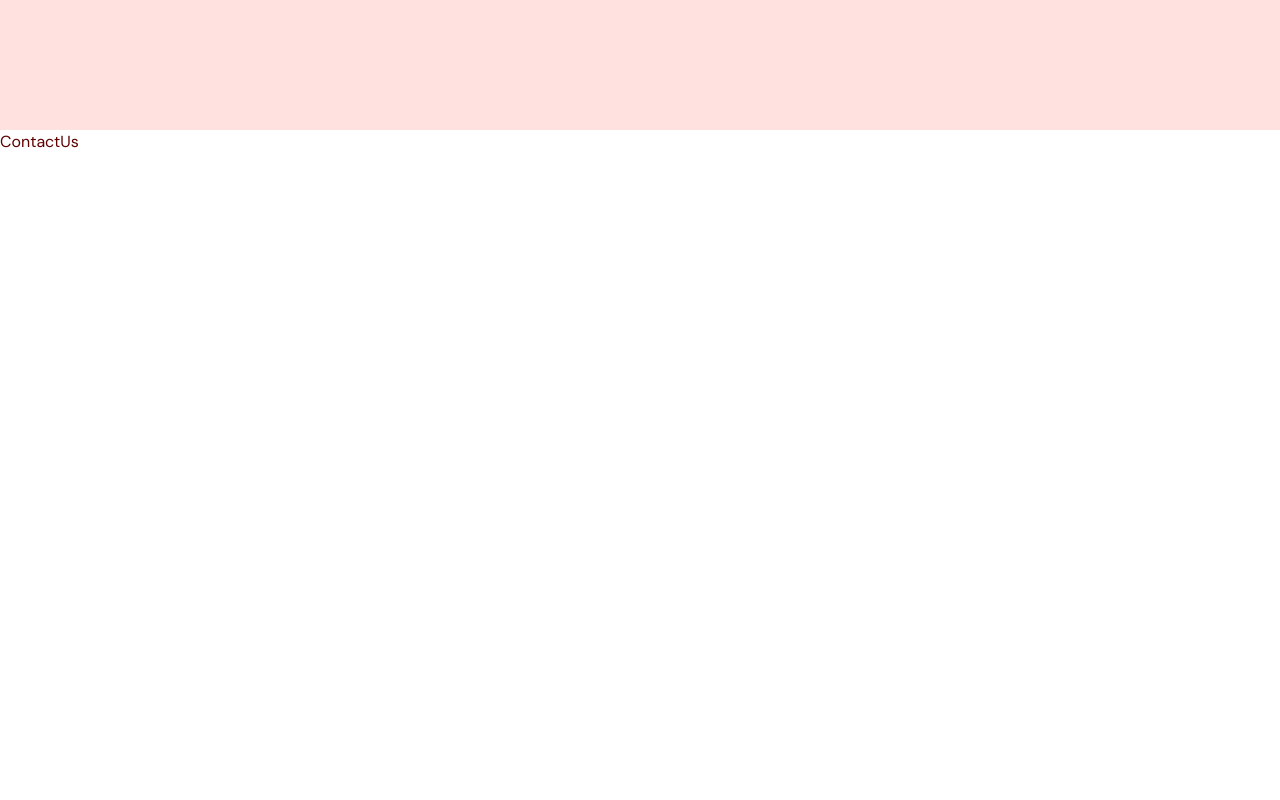
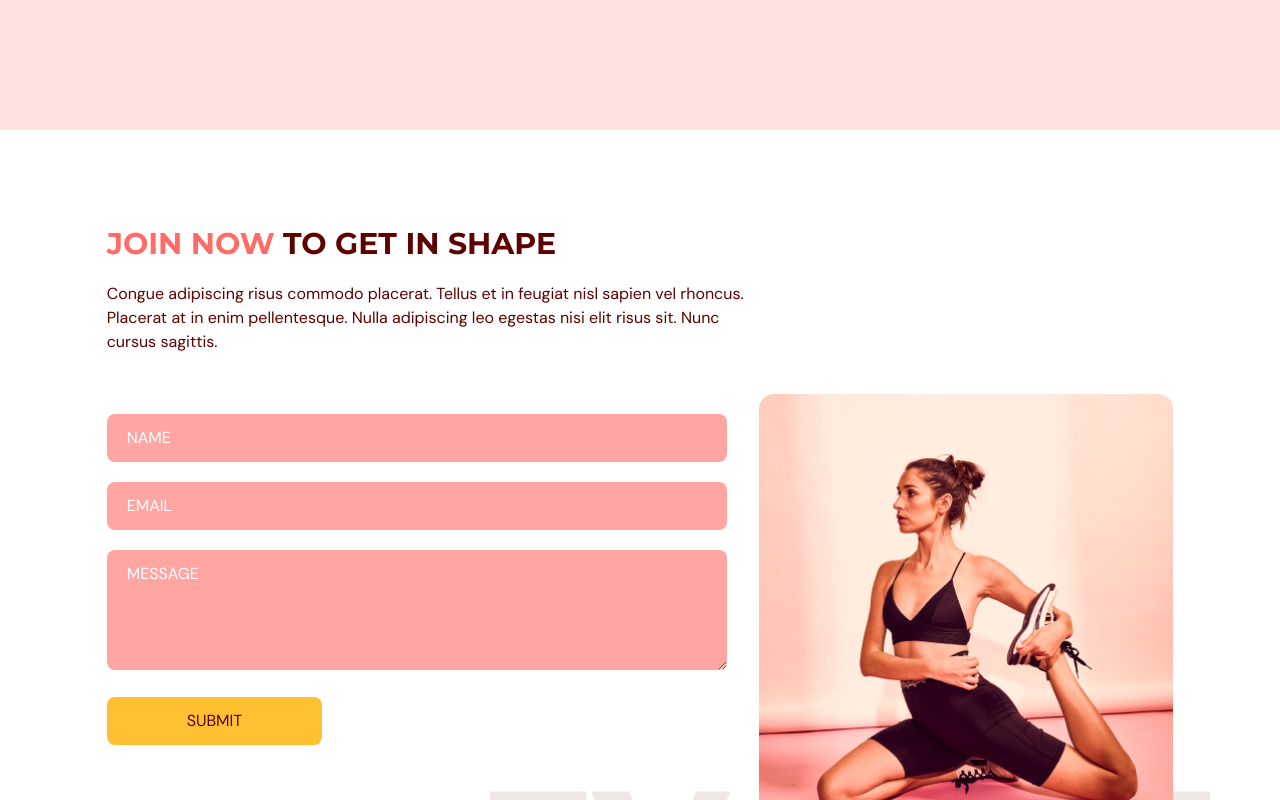
Before and after one commit to notLeri/evogym, a React (Vite) app: page / in a window 1280 px wide. Shown: the part 2860-3660 px from the top of the page. Before the commit the page ends 3014 px from the top, so only its background shows below. Built offline with nearby package versions, Linux system fonts and the light colour scheme.

Commit message:
added forms in contactUs

```diff
--- a/package.json
+++ b/package.json
@@ -14,7 +14,8 @@
     "framer-motion": "^11.0.28",
     "react": "^18.2.0",
     "react-anchor-link-smooth-scroll": "^1.0.12",
-    "react-dom": "^18.2.0"
+    "react-dom": "^18.2.0",
+    "react-hook-form": "^7.51.3"
   },
   "devDependencies": {
     "@types/node": "^20.12.7",
--- a/src/scenes/ContactUs/index.tsx
+++ b/src/scenes/ContactUs/index.tsx
@@ -1,12 +1,160 @@
-
+import { useForm } from "react-hook-form"
+import { SelectedPage } from "@/shared/types"
+import { motion } from "framer-motion"
+import ContactUsPageGraphic from "@/assets/ContactUsPageGraphic.png"
+import HText from "@/shared/HText"
 
 type Props = {
-
+    setSelectedPage: (value: SelectedPage) => void
 }
 
-const ContactUs = (props: Props) => {
-  return (
-    <div>ContactUs</div>
+const ContactUs = ({ setSelectedPage }: Props) => {
+    const inputStyles = `mt-5 w-full rounded-lg bg-primary-300 px-5 py-3 placeholder-white`
+
+    const {
+        register,
+        trigger,
+        formState: { errors },
+    } = useForm()
+
+    const onSubmit = async (e: any) => {
+        const isValid = await trigger();
+        if (!isValid) {
+            e.preventDefault();
+        }
+    }
+
+    return (
+    <section id="contactus" className="mx-auto w-5/6 pt-24 pb-32">
+        <motion.div
+            onViewportEnter={() => setSelectedPage(SelectedPage.ContactUs)}
+        >
+            <motion.div onViewportEnter={() => setSelectedPage(SelectedPage.ContactUs)}>
+                {/* HEADER */}
+                <motion.div
+                    className="md:w-3/5"
+                    initial="hidden"
+                    whileInView="visible"
+                    viewport={{ once: true, amount: 0.5 }}
+                    transition={{ delay: 0.2, duration: 0.7 }}
+                    variants={{
+                        hidden: { opacity: 0, x: -50 },
+                        visible: { opacity: 1, x: 0 },
+                    }}
+                >
+                    <HText>
+                        <span className="text-primary-500">JOIN NOW</span> TO GET IN SHAPE
+                    </HText>
+                    <p className="my-5">
+                        Congue adipiscing risus commodo placerat. Tellus et in feugiat nisl
+                        sapien vel rhoncus. Placerat at in enim pellentesque. Nulla
+                        adipiscing leo egestas nisi elit risus sit. Nunc cursus sagittis.
+                    </p>
+                </motion.div>
+
+                {/* FORM AND IMAGE */}
+                <div className="mt-10 justify-between gap-8 md:flex">
+                    <motion.div
+                      className="mt-10 basis-3/5 md:mt-0"
+                      initial="hidden"
+                      whileInView="visible"
+                      viewport={{ once: true, amount: 0.5 }}
+                      transition={{ duration: 0.5 }}
+                      variants={{
+                        hidden: { opacity: 0, y: 50 },
+                        visible: { opacity: 1, y: 0 },
+                      }}
+                    >
+                        <form
+                          target="_blank"
+                          onSubmit={onSubmit}
+                          action="https://formsubmit.co/e8a5bdfa807605332f809e5656e27c6e"
+                          method="POST"
+                        >
+                            <input
+                                className={inputStyles}
+                                type="text"
+                                placeholder="NAME"
+                                {...register("name", {
+                                  required: true,
+                                  maxLength: 100,
+                                })}
+                            />
+                            {errors.name && (
+                                <p className="mt-1 text-primary-500">
+                                  {errors.name.type === "required" && "This field is required."}
+                                  {errors.name.type === "maxLength" &&
+                                    "Max length is 100 char."}
+                                </p>
+                            )}
+
+                            <input
+                                className={inputStyles}
+                                type="text"
+                                placeholder="EMAIL"
+                                {...register("email", {
+                                  required: true,
+                                  pattern: /^[A-Z0-9._%+-]+@[A-Z0-9.-]+\.[A-Z]{2,}$/i,
+                                })}
+                            />
+                            {errors.email && (
+                                <p className="mt-1 text-primary-500">
+                                  {errors.email.type === "required" && "This field is required."}
+                                  {errors.email.type === "pattern" && "Invalid email address."}
+                                </p>
+                            )}
+
+                            <textarea
+                                className={inputStyles}
+                                placeholder="MESSAGE"
+                                rows={4}
+                                cols={50}
+                                {...register("message", {
+                                  required: true,
+                                  maxLength: 2000,
+                                })}
+                            />
+                            {errors.message && (
+                                <p className="mt-1 text-primary-500">
+                                  {errors.message.type === "required" &&
+                                    "This field is required."}
+                                  {errors.message.type === "maxLength" &&
+                                    "Max length is 2000 char."}
+                                </p>
+                            )}
+
+                            <button
+                                type="submit"
+                                className="mt-5 rounded-lg bg-secondary-500 px-20 py-3 transition duration-500 hover:text-white"
+                            >
+                                SUBMIT
+                            </button>
+                        </form>
+                    </motion.div>
+
+                    <motion.div
+                        className="relative mt-16 basis-2/5 md:mt-0"
+                        initial="hidden"
+                        whileInView="visible"
+                        viewport={{ once: true, amount: 0.5 }}
+                        transition={{ delay: 0.2, duration: 0.5 }}
+                        variants={{
+                          hidden: { opacity: 0, y: 50 },
+                          visible: { opacity: 1, y: 0 },
+                        }}
+                    >
+                        <div className="w-full before:absolute before:-bottom-20 before:-right-10 before:z-[-1] md:before:content-evolvetext">
+                          <img
+                            className="w-full"
+                            alt="contact-us-page-graphic"
+                            src={ContactUsPageGraphic}
+                            />
+                        </div>
+                    </motion.div>
+                </div>
+            </motion.div>
+        </motion.div>
+    </section>
   )
 }
 
```
Also changed, not shown: src/assets/ContactUsPageGraphic.png (added), 1 other file (tests, documents, lock files or other folders).
